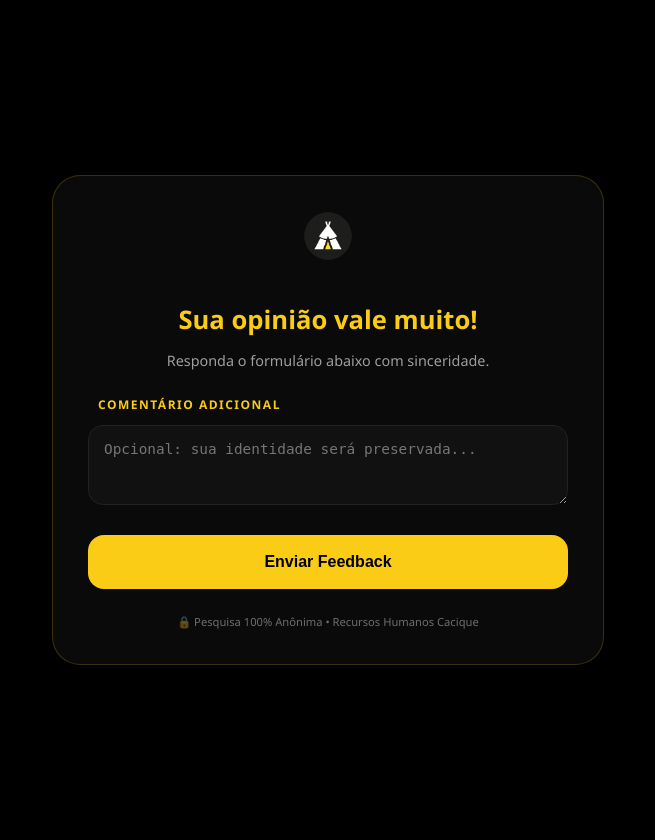
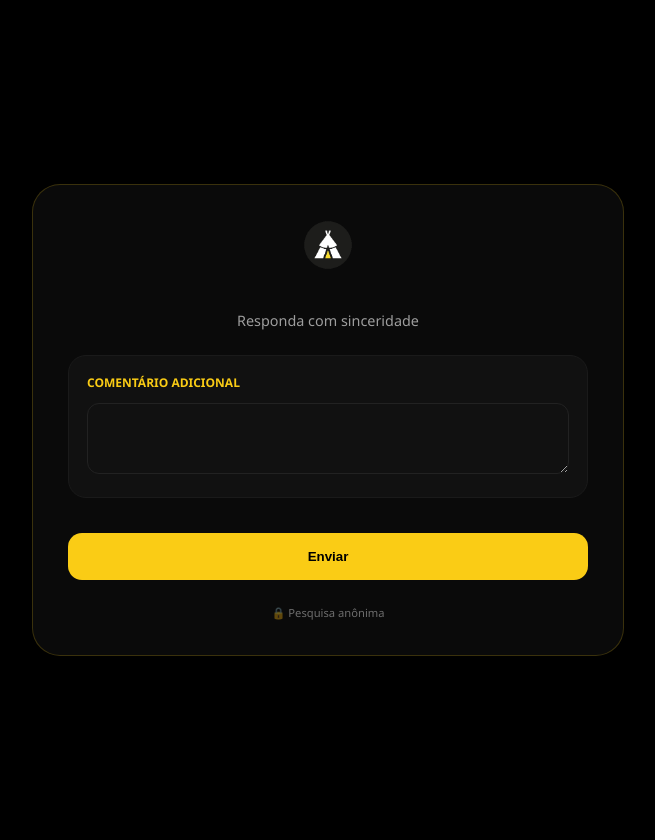
Before and after one commit to qualidadekcq-droid/nps, a Flask app: template templates/feedback_form.html in a window 1280 px wide. Shown: the whole page, without its empty margins (312-967 px from the left). Run offline with Flask 3, Linux system fonts and the light colour scheme; the template is opened without the code that fills it, so the values that code supplies are empty.

Commit message:
ajuste finos

```diff
--- a/app.py
+++ b/app.py
@@ -418,13 +418,17 @@ def salvar_formulario():
         formulario_id = request.form.get("formulario_id")
 
         perguntas = supabase.table("perguntas_formulario") \
-            .select("*") \
+            .select("id") \
             .eq("formulario_id", formulario_id) \
             .execute()
 
         for p in perguntas.data:
             campo = f"pergunta_{p['id']}"
             resposta = request.form.get(campo)
+
+            # 🔥 CORREÇÃO REAL AQUI
+            if resposta is None or resposta == "":
+                continue
 
             supabase.table("respostas_formulario").insert({
                 "formulario_id": formulario_id,
--- a/templates/feedback_form.html
+++ b/templates/feedback_form.html
@@ -3,13 +3,9 @@
 <head>
     <meta charset="UTF-8">
     <meta name="viewport" content="width=device-width, initial-scale=1.0">
-    <title>Pesquisa de Satisfação - NPS</title>
+    <title>Formulário de Avaliação</title>
 
     <link rel="shortcut icon" href="{{ url_for('static', filename='favicon-32x32.png') }}">
-    <link rel="icon" type="image/png" sizes="32x32" href="{{ url_for('static', filename='favicon-32x32.png') }}">
-    <link rel="icon" type="image/png" sizes="192x192" href="{{ url_for('static', filename='favicon-192x192.png') }}">
-    <link rel="apple-touch-icon" sizes="180x180" href="{{ url_for('static', filename='favicon-180x180.png') }}">
-    <meta name="theme-color" content="#000000">
 
     <style>
         body {
@@ -29,7 +25,7 @@
             border: 1px solid rgba(250, 204, 21, 0.2);
             border-radius: 28px;
             padding: 35px;
-            max-width: 480px;
+            max-width: 520px;
             width: 100%;
             box-shadow: 0 25px 50px rgba(0,0,0,0.8);
             text-align: center;
@@ -46,7 +42,6 @@
             opacity: 0.6;
             font-size: 0.9rem;
             margin-bottom: 25px;
-            line-height: 1.4;
         }
 
         .rating-group {
@@ -65,7 +60,6 @@
             margin-bottom: 12px;
             display: block;
             text-transform: uppercase;
-            letter-spacing: 1.5px;
         }
 
         .nps-container {
@@ -94,7 +88,6 @@
             border-radius: 8px;
             font-weight: 700;
             cursor: pointer;
-            transition: 0.2s;
             font-size: 0.85rem;
             color: #666;
         }
@@ -103,27 +96,16 @@
             background: #facc15;
             color: #000;
             border-color: #facc15;
-            transform: translateY(-3px);
-            box-shadow: 0 5px 15px rgba(250, 204, 21, 0.3);
         }
 
-        textarea.form-control,
-        input.form-control {
+        textarea, input {
             background: #111;
             border: 1px solid #222;
             color: #fff;
-            border-radius: 15px;
-            padding: 15px;
-            font-size: 0.9rem;
+            border-radius: 12px;
+            padding: 12px;
             width: 100%;
             box-sizing: border-box;
-        }
-
-        textarea:focus,
-        input:focus {
-            border-color: #facc15;
-            outline: none;
-            background: #151515;
         }
 
         .btn-submit {
@@ -131,39 +113,40 @@
             color: #000;
             border: none;
             width: 100%;
-            padding: 18px;
-            border-radius: 16px;
+            padding: 16px;
+            border-radius: 14px;
             font-weight: 800;
-            font-size: 1rem;
+            cursor: pointer;
             margin-top: 15px;
-            cursor: pointer;
         }
 
         .btn-submit:hover {
             background: #fff;
-            transform: translateY(-2px);
         }
 
         .footer-anonimo {
             font-size: 0.7rem;
             opacity: 0.4;
             margin-top: 25px;
-            display: flex;
-            justify-content: center;
-            gap: 6px;
+        }
+
+        .optional {
+            font-size: 0.7rem;
+            opacity: 0.5;
         }
     </style>
 </head>
 
 <body>
+
 <div class="survey-card">
 
     <img src="{{ url_for('static', filename='logo.png') }}" style="width:50px;margin-bottom:15px;">
 
-    <h2>Sua opinião vale muito!</h2>
+    <h2>{{ formulario.titulo }}</h2>
 
     <p class="instruction">
-        Responda o formulário abaixo com sinceridade.
+        Responda com sinceridade
     </p>
 
     <form action="/responder-formulario" method="POST">
@@ -222,43 +205,36 @@
             {% elif p.tipo == "textarea" %}
 
                 <textarea name="pergunta_{{ p.id }}"
-                          class="form-control"
                           rows="3"
-                          placeholder="Digite sua resposta..."
-                          required></textarea>
+                          placeholder="Digite sua resposta..."></textarea>
 
             {% else %}
 
                 <input type="text"
                        name="pergunta_{{ p.id }}"
-                       class="form-control"
-                       placeholder="Digite sua resposta..."
-                       required>
+                       placeholder="Digite sua resposta...">
 
             {% endif %}
         </div>
 
         {% endfor %}
 
-        <div style="text-align:left;margin-bottom:10px;">
-            <label class="rating-label" style="margin-left:10px;">
-                Comentário Adicional
-            </label>
-            <textarea name="comentario"
-                      class="form-control"
-                      rows="3"
-                      placeholder="Opcional: sua identidade será preservada..."></textarea>
+        <div class="rating-group">
+            <span class="rating-label">Comentário adicional</span>
+            <textarea name="comentario" rows="3"></textarea>
         </div>
 
         <button type="submit" class="btn-submit">
-            Enviar Feedback
+            Enviar
         </button>
 
         <div class="footer-anonimo">
-            🔒 Pesquisa 100% Anônima • Recursos Humanos Cacique
+            🔒 Pesquisa anônima
         </div>
 
     </form>
+
 </div>
+
 </body>
 </html>
```
